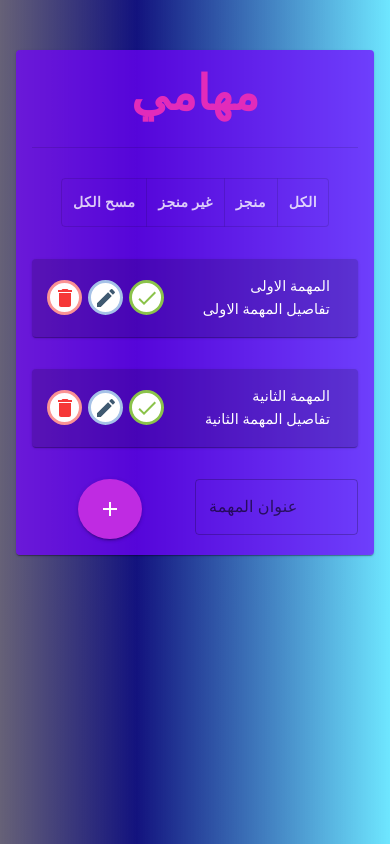
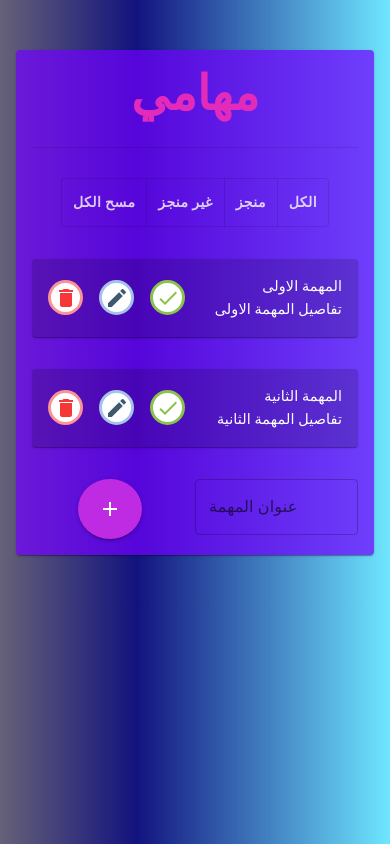
Before and after one commit to ahmadmaqshati/daily-to-do-list, a React (Vite) app: page / in a window 390 px wide. Built offline with nearby package versions, Linux system fonts and the light colour scheme.

Commit message:
Adding the final touches to the UI

```diff
--- a/src/App.css
+++ b/src/App.css
@@ -115,9 +115,12 @@ body {
     height: 35px;
   }
 
+  .delete {
+    margin-left: 0 !important
+  }
+
   h6 {
     font-size: 0.9rem !important;
-    margin-right: 12px !important;
   }
 
 
@@ -182,7 +185,6 @@ body {
 
   h6 {
     font-size: 0.9rem !important;
-    margin-right: 20px !important;
   }
 
 
@@ -195,9 +197,9 @@ body {
     gap: 6px !important;
   }
 
-  .delete {
+  /* .delete {
     margin-left: -20px !important;
-  }
+  } */
 
   .css-46bh2p-MuiCardContent-root:last-child {
     padding-left: 0;
@@ -235,21 +237,10 @@ body {
   }
 }
 
+@media (max-width:300px) {
 
-
-@media (min-width:240px) and (max-width:359px) {
-
-  .css-lb7s89-MuiGrid-root {
-    flex-grow: 1 !important;
-    max-width: none !important;
-  }
-
-  .buttons {
-    margin: 8px 35px 0 0 !important;
-  }
-
-  .icon-button {
-    width: 28px;
-    height: 28px;
+  .title,
+  .details {
+    margin-right: 0 !important;
   }
 }
--- a/src/components/Todo.jsx
+++ b/src/components/Todo.jsx
@@ -1,33 +1,26 @@
 import { Card, CardContent, Typography, IconButton } from '@mui/material';
 import Grid from '@mui/material/GridLegacy';
 import { Check as CheckIcon, Edit as EditIcon, Delete as DeleteIcon } from '@mui/icons-material';
+import { Stack } from "@mui/material"
+
 
 export default function Todo({ title, details }) {
     return (
         <Card className='card-body' sx={{ background: "#00000029", color: 'white', marginTop: 4 }}>
-
             <CardContent>
-
-                <Grid container>
-
+                <Stack className='t' direction="row" justifyContent="space-between" alignItems="center" flexWrap="wrap" gap="10px">
                     {/* Task title and details container */}
-                    <Grid xs={8}>
-
-                        <Typography variant="h6" style={{ textAlign: "right" }}>
-                            {/* المهمة الاولى */}
+                    <Stack>
+                        <Typography className='title' variant="h6" style={{ textAlign: "right" }}>
                             {title}
                         </Typography>
-                        <Typography variant="h6" style={{ textAlign: "right" }}>
-                            {/* تفاصيل المهمة الاولى */}
+                        <Typography className='details' variant="h6" style={{ textAlign: "right" }}>
                             {details}
                         </Typography>
-
-                    </Grid>
-
-
+                    </Stack>
 
                     {/* Button container */}
-                    <Grid className='buttons' xs={4} display='flex' justifyContent="space-around" alignItems="center">
+                    <Stack direction="row" spacing={2}>
 
                         {/* Check-Button */}
                         <IconButton
@@ -35,7 +28,8 @@ export default function Todo({ title, details }) {
                             style={{
                                 background: '#FFFFFF',
                                 color: '#8bc34a',
-                                border: "3px solid #8bc34a"
+                                border: "3px solid #8bc34a",
+                                marginLeft: "16px"
                             }}
                         >
                             <CheckIcon />
@@ -55,7 +49,7 @@ export default function Todo({ title, details }) {
 
                         {/* Delete-Button */}
                         <IconButton
-                            className='icon-button delete delete'
+                            className='icon-button delete'
                             style={{
                                 background: "#FFFDFF",
                                 border: "3px solid rgb(244 0 0 / 42%)",
@@ -64,10 +58,9 @@ export default function Todo({ title, details }) {
                         >
                             <DeleteIcon />
                         </IconButton>
-
-                    </Grid>
-                </Grid>
+                    </Stack>
+                </Stack>
             </CardContent>
         </Card>
-    )
+    );
 }
```
Also changed, not shown: src/components/TodoList.jsx (+0 -26 lines).
